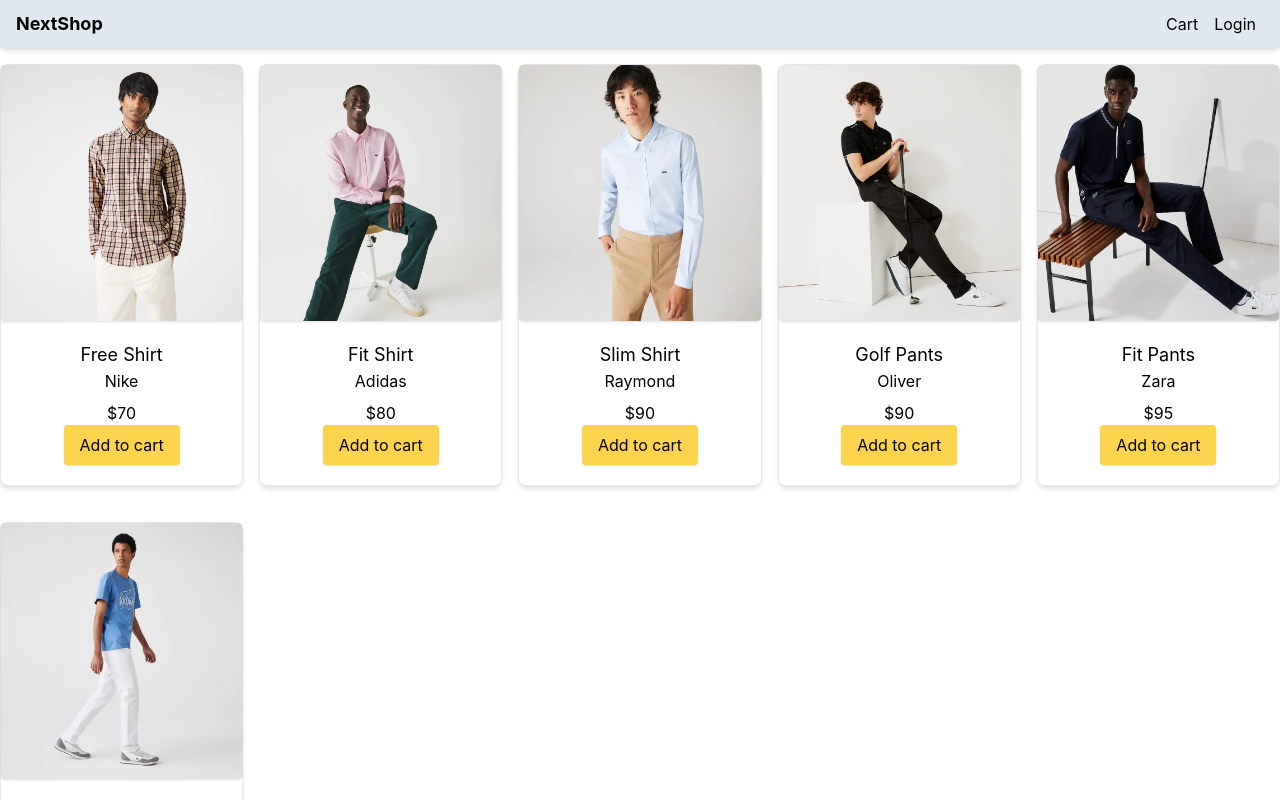
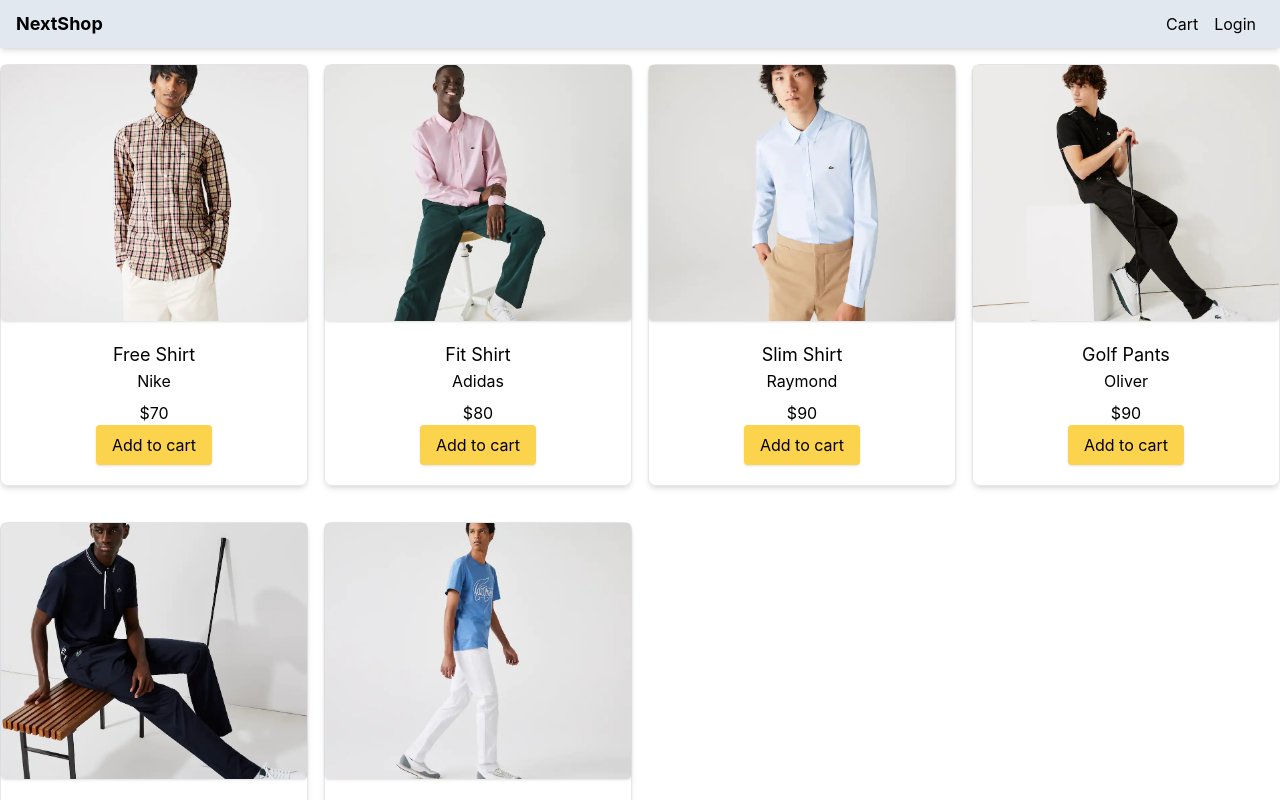
Before and after one commit to JBUkim/NextShop, a Next.js app: page / in a window 1280 px wide. Shown: the top 800 px of the page. Built offline with nearby package versions, Linux system fonts and the light colour scheme.

Commit message:
20221014

```diff
--- a/pages/index.js
+++ b/pages/index.js
@@ -1,29 +1,15 @@
-import Layout from '../components/Layout'
-import data from '../utils/data'
-import ProductItem from '../components/Productitem'
+import Layout from "../components/Layout";
+import ProductItem from "../components/Productitem";
+import data from "../utils/data";
 
-  export default function Home() {
+export default function Home() {
   return (
-    // <Layout>
-    //   <div>
-    //     <div>
-    //       <h1 className='text-2xl font-bold'> Next Shop</h1>
-    //       <p>Kim Dahyuk</p>
-    //       <p> - Tailwind CSS </p>
-    //       <p> - MongoDB </p>
-    //       <p> </p>
-    //     </div>
-    // </div>
-    // </Layout>
-
-<Layout title="Home">
-      <div className="grid grid-cols1 gap-4 sm:grid-cols-2 md:grid-cols-3 lg:grid-cols-4 xl:grid-cols-5 2xl:grid-cols-6">
+    <Layout title="Home Page">
+      <div className="grid grid-cols-1 gap-4 md:grid-cols-3 lg:grid-cols-4">
         {data.products.map((product) => (
-          <ProductItem product={product} key={product.slug} />
+          <ProductItem product={product} key={product.slug}></ProductItem>
         ))}
       </div>
     </Layout>
-
-
-  )
+  );
 }
```
